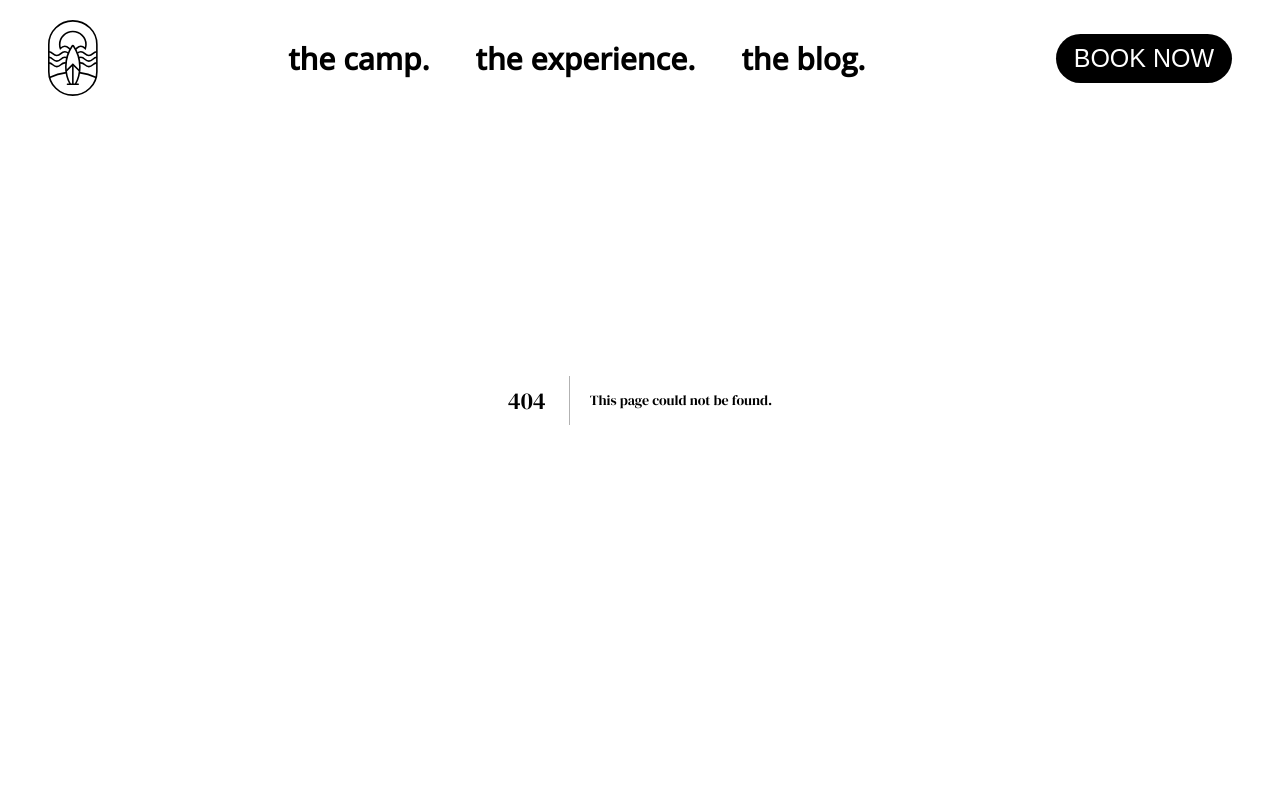
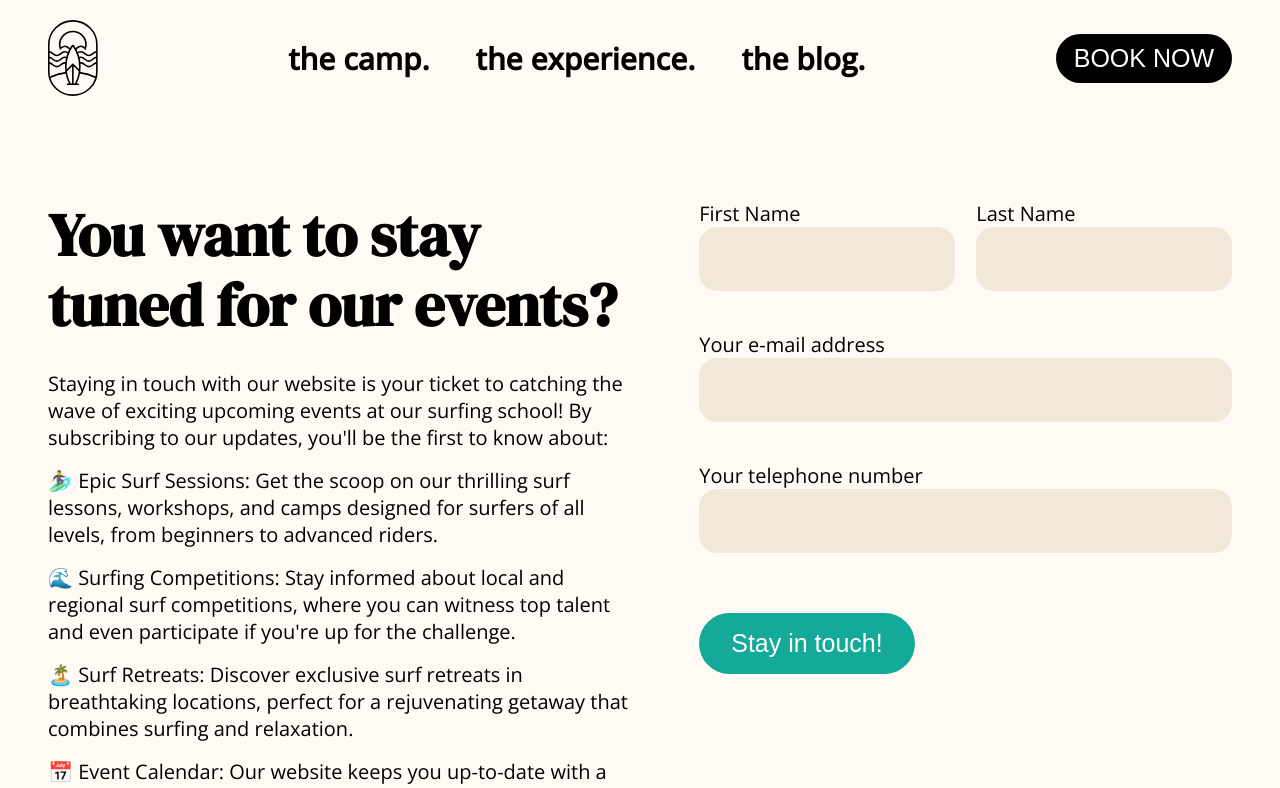
Before and after one commit to GregPetropoulos/Surf-Blog, a Next.js app in the folder frontend/: page /events in a window 1280 px wide. Before the commit this address had no page. Shown: the top 788 px of the page. Built offline with nearby package versions, Linux system fonts and the light colour scheme.

Commit message:
Build out the events page and styling

```diff
--- /dev/null
+++ b/frontend/app/_components/Events/SignupForm.jsx
@@ -0,0 +1,57 @@
+'use client';
+import { useState } from 'react';
+import TextInput from '../TextInput';
+
+const SignupForm = ({ infoText, headline, buttonLabel }) => {
+  const [formData, setFormData] = useState({
+    firstName: '',
+    lastName: '',
+    email: '',
+    phone: ''
+  });
+
+  const onChange = (e) => {
+    console.log(e.target.value);
+  };
+  return (
+    <section className='signup-form'>
+      <div className='signup-form__info'>
+        <h3 className='signup-form__headline'>{headline || 'Events'}</h3>
+        {infoText}
+      </div>
+      <form action='' className='signup-form__form'>
+        <div className='signup-form__name-container'>
+          <TextInput
+            inputName={'firstName'}
+            value={formData.firstName}
+            onChange={onChange}
+            label='First Name'
+          />
+          <TextInput
+            inputName={'lastName'}
+            value={formData.lastName}
+            onChange={onChange}
+            label='Last Name'
+          />
+        </div>
+        <TextInput
+          inputName={'email'}
+          value={formData.email}
+          onChange={onChange}
+          label='Your e-mail address'
+        />
+        <TextInput
+          inputName={'phone'}
+          value={formData.phone}
+          onChange={onChange}
+          label='Your telephone number'
+        />
+        <button className='btn btn--medium btn--turquoise'>
+          {buttonLabel || 'Stay in touch!'}
+        </button>
+      </form>
+    </section>
+  );
+};
+
+export default SignupForm;
--- /dev/null
+++ b/frontend/app/_components/TextInput.jsx
@@ -0,0 +1,21 @@
+import React from 'react';
+
+const TextInput = ({ inputName, value, onChange, label }) => {
+  return (
+    <div className='input__container'>
+      <label htmlFor={inputName} className='copy'>
+        {label}
+      </label>
+      <input
+        type='text'
+        className='input input__text input--beige'
+        id={inputName}
+        name={inputName}
+        value={value}
+        onChange={onChange}
+      />
+    </div>
+  );
+};
+
+export default TextInput;
--- /dev/null
+++ b/frontend/app/events/page.jsx
@@ -0,0 +1,56 @@
+import SignupForm from '../_components/Events/SignupForm';
+
+const Page = () => {
+  const buttonLabel = 'Stay in touch!';
+  const headline = 'You want to stay tuned for our events?';
+  const infoText = (
+    <>
+      <p className='copy'>
+        Staying in touch with our website is your ticket to catching the wave of
+        exciting upcoming events at our surfing school! By subscribing to our
+        updates, you'll be the first to know about:
+      </p>
+      <p className='copy'>
+        {' '}
+        🏄‍♂️ Epic Surf Sessions: Get the scoop on our thrilling surf lessons,
+        workshops, and camps designed for surfers of all levels, from beginners
+        to advanced riders.
+      </p>
+      <p className='copy'>
+        {' '}
+        🌊 Surfing Competitions: Stay informed about local and regional surf
+        competitions, where you can witness top talent and even participate if
+        you're up for the challenge.
+      </p>
+      <p className='copy'>
+        {' '}
+        🏝️ Surf Retreats: Discover exclusive surf retreats in breathtaking
+        locations, perfect for a rejuvenating getaway that combines surfing and
+        relaxation.
+      </p>
+      <p className='copy'>
+        📅 Event Calendar: Our website keeps you up-to-date with a comprehensive
+        event calendar, so you never miss a single opportunity to ride the
+        waves.
+      </p>
+      <p className='copy'>
+        🤙 Special Offers: Be the first to access special offers, discounts, and
+        promotions for our surfing programs and gear. Join our surfing community
+        by staying connected through our website, and be ready to dive into the
+        world of thrilling waves, endless adventures, and unforgettable
+        memories!
+      </p>
+    </>
+  );
+
+  return (
+    <main className='events-page'>
+      <SignupForm
+        infoText={infoText}
+        buttonLabel={buttonLabel}
+        headline={headline}
+      />
+    </main>
+  );
+};
+export default Page;
--- a/frontend/sass/components/_input.scss
+++ b/frontend/sass/components/_input.scss
@@ -6,4 +6,19 @@
     color: black;
     font-size: 2rem;
   }
+  &--beige {
+    height: 6.4rem;
+    border-radius: 1.8rem;
+    padding: 2rem;
+    background-color: $light-brown;
+  }
+  &__container {
+    & .input {
+      display: block;
+    }
+    & .label {
+      display: block;
+      margin-bottom: 1.6rem;
+    }
+  }
 }
--- /dev/null
+++ b/frontend/sass/components/events/_signup-form.scss
@@ -0,0 +1,32 @@
+.signup-form {
+  display: flex;
+  justify-content: space-between;
+  &__headline {
+    margin-bottom: 3rem;
+  }
+  &__info {
+    width: 49%;
+    & .copy:not(:last-of-type) {
+      margin-bottom: 1.6rem;
+    }
+  }
+  &__form {
+    width: 45%;
+    & .input {
+      width: 100%;
+    }
+    & .input__container {
+      margin-bottom: 4rem;
+    }
+    & .btn {
+      margin-top: 2rem;
+    }
+  }
+  &__name-container {
+    display: flex;
+    justify-content: space-between;
+    & .input__container {
+      width: 48%;
+    }
+  }
+}
--- a/frontend/sass/main.scss
+++ b/frontend/sass/main.scss
@@ -20,6 +20,7 @@
 @import 'components/blog/article-overview';
 @import 'components/blog/article-components';
 
+@import 'components/events/signup-form';
 
 
 @import 'pages/blog';
--- a/frontend/sass/pages/_blog.scss
+++ b/frontend/sass/pages/_blog.scss
@@ -1,4 +1,4 @@
-.blog-page {
+.blog-page, .events-page {
   padding: 20rem 4.8rem 12rem;
 }
 .article-section{
```
